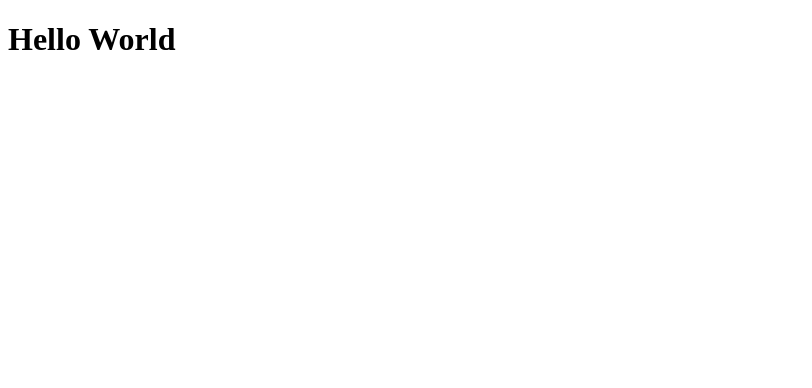
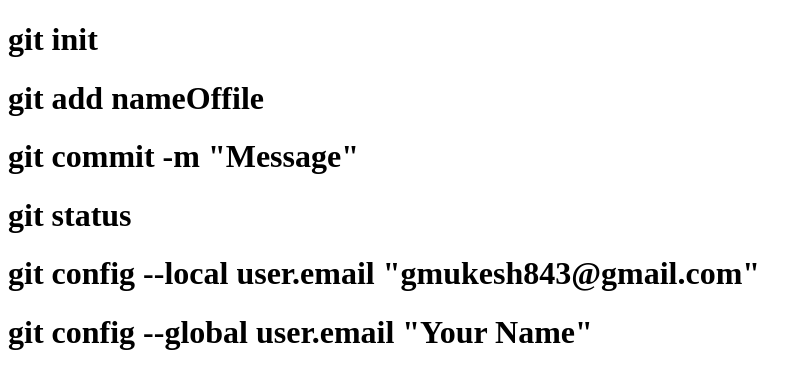
Before and after one commit to mukesh-843/git-basics, a plain HTML site: page index.html in a window 1280 px wide. Shown: the whole page, without its empty margins (0-812 px from the left). Drawn offline with Linux system fonts and the light colour scheme.

Commit message:
My second commit

```diff
--- a/index.html
+++ b/index.html
@@ -8,7 +8,12 @@
 </head>
 <body>
 
-    <h1>Hello World</h1>
+    <h1>git init</h1>
+    <h1>git add nameOffile</h1>
+    <h1>git commit -m "Message"</h1>
+    <h1>git status</h1>
+    <h1> git config --local user.email "gmukesh843@gmail.com"</h1>
+    <h1>git config --global user.email "Your Name"</h1>
 
 </body>
 </html>
```
